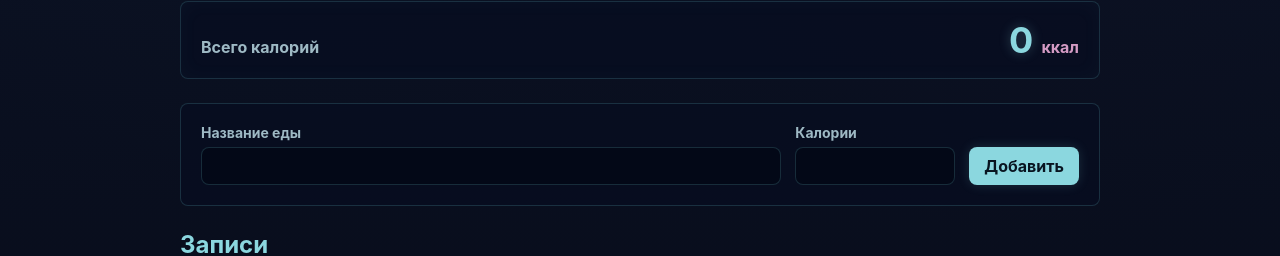
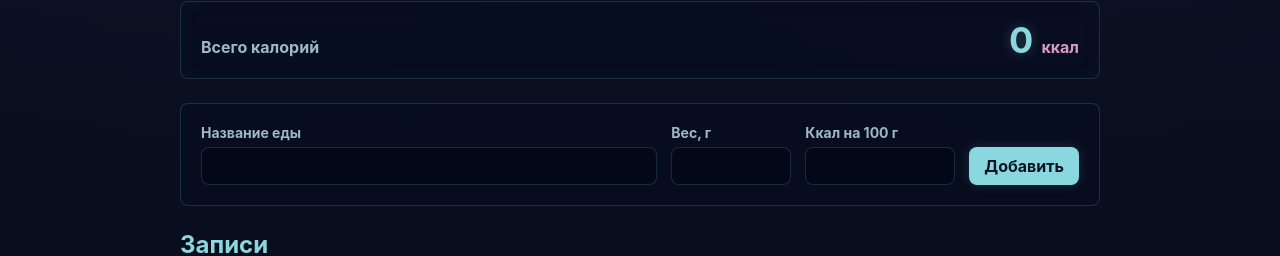
Before and after one commit to Fizalion/food-tracker, a React (Vite) app: page / in a window 1280 px wide. Shown: the part 201-457 px from the top of the page. Built offline with nearby package versions, Linux system fonts and the light colour scheme.

Commit message:
Add grams-based calorie calculation

```diff
--- a/src/components/FoodEntry/FoodEntry.jsx
+++ b/src/components/FoodEntry/FoodEntry.jsx
@@ -4,15 +4,17 @@ import styles from "./FoodEntry.module.css";
 import { useFoodEntryEdit } from "./useFoodEntryEdit";
 
 const FoodEntry = ({ entry, removeFoodEntryById, updateFoodEntryById }) => {
-  const { id, title, calories } = entry;
+  const { id, title, calories, grams } = entry;
 
   const {
     isEditing,
     editTitle,
-    editCalories,
+    editGrams,
+    editCaloriesPer100g,
     editError,
     handleEditTitleChange,
-    handleEditCaloriesChange,
+    handleEditGramsChange,
+    handleEditCaloriesPer100gChange,
     handleStartEdit,
     handleSaveEdit,
     handleCancelEdit,
@@ -42,9 +44,18 @@ const FoodEntry = ({ entry, removeFoodEntryById, updateFoodEntryById }) => {
 
           <input
             className={styles.input}
-            aria-label="Калории"
-            value={editCalories}
-            onChange={handleEditCaloriesChange}
+            aria-label="Вес, г"
+            value={editGrams}
+            onChange={handleEditGramsChange}
+            type="number"
+            min="1"
+          />
+
+          <input
+            className={styles.input}
+            aria-label="Ккал на 100 г"
+            value={editCaloriesPer100g}
+            onChange={handleEditCaloriesPer100gChange}
             type="number"
             min="1"
           />
@@ -60,6 +71,7 @@ const FoodEntry = ({ entry, removeFoodEntryById, updateFoodEntryById }) => {
         <>
           <div className={styles.content}>
             <span className={styles.title}>{title}</span>
+            <span className={styles.weight}>{grams} г</span>
             <span className={styles.calories}>{calories} ккал</span>
           </div>
 
--- a/src/components/FoodEntry/FoodEntry.module.css
+++ b/src/components/FoodEntry/FoodEntry.module.css
@@ -19,6 +19,12 @@
   font-weight: 800;
 }
 
+.weight {
+  color: #9eb9c4;
+  font-size: 14px;
+  font-weight: 700;
+}
+
 .calories {
   color: #d49bc4;
   font-weight: 700;
@@ -33,7 +39,7 @@
 
 .editForm {
   display: grid;
-  grid-template-columns: minmax(0, 1fr) 140px auto;
+  grid-template-columns: minmax(180px, 1fr) 110px 140px auto;
   align-items: center;
   gap: 10px;
   width: 100%;
--- a/src/components/FoodEntry/useFoodEntryEdit.js
+++ b/src/components/FoodEntry/useFoodEntryEdit.js
@@ -1,55 +1,72 @@
 import { useState } from "react";
+import { calculateCalories } from "../../utils/foodEntries";
 
 export const useFoodEntryEdit = (entry, updateFoodEntryById) => {
-  const { id, title, calories } = entry;
+  const { id, title, grams, caloriesPer100g } = entry;
 
   const [isEditing, setIsEditing] = useState(false);
   const [editTitle, setEditTitle] = useState(title);
-  const [editCalories, setEditCalories] = useState(String(calories));
+  const [editGrams, setEditGrams] = useState(String(grams));
+  const [editCaloriesPer100g, setEditCaloriesPer100g] = useState(
+    String(caloriesPer100g),
+  );
   const [editError, setEditError] = useState("");
 
   const handleEditTitleChange = (event) => setEditTitle(event.target.value);
 
-  const handleEditCaloriesChange = (event) =>
-    setEditCalories(event.target.value);
+  const handleEditGramsChange = (event) => setEditGrams(event.target.value);
+
+  const handleEditCaloriesPer100gChange = (event) =>
+    setEditCaloriesPer100g(event.target.value);
 
   const handleStartEdit = () => {
     setEditTitle(title);
-    setEditCalories(String(calories));
+    setEditGrams(String(grams));
+    setEditCaloriesPer100g(String(caloriesPer100g));
     setEditError("");
     setIsEditing(true);
   };
 
   const handleSaveEdit = () => {
     const trimmedTitle = editTitle.trim();
-    const caloriesAmount = Number(editCalories);
+    const gramsAmount = Number(editGrams);
+    const caloriesPer100gAmount = Number(editCaloriesPer100g);
 
     if (!trimmedTitle) {
       setEditError("Введите название еды");
       return;
     }
 
+    if (editGrams === "" || gramsAmount < 1 || Number.isNaN(gramsAmount)) {
+      setEditError("Введите вес больше 0");
+      return;
+    }
+
     if (
-      editCalories === "" ||
-      caloriesAmount < 1 ||
-      Number.isNaN(caloriesAmount)
+      editCaloriesPer100g === "" ||
+      caloriesPer100gAmount < 1 ||
+      Number.isNaN(caloriesPer100gAmount)
     ) {
-      setEditError("Введите калории больше 0");
+      setEditError("Введите ккал на 100 г больше 0");
       return;
     }
 
     updateFoodEntryById({
       id,
       title: trimmedTitle,
-      calories: caloriesAmount,
+      grams: gramsAmount,
+      caloriesPer100g: caloriesPer100gAmount,
+      calories: calculateCalories(gramsAmount, caloriesPer100gAmount),
     });
+
     setEditError("");
     setIsEditing(false);
   };
 
   const handleCancelEdit = () => {
     setEditTitle(title);
-    setEditCalories(String(calories));
+    setEditGrams(String(grams));
+    setEditCaloriesPer100g(String(caloriesPer100g));
     setEditError("");
     setIsEditing(false);
   };
@@ -57,10 +74,12 @@ export const useFoodEntryEdit = (entry, updateFoodEntryById) => {
   return {
     isEditing,
     editTitle,
-    editCalories,
+    editGrams,
+    editCaloriesPer100g,
     editError,
     handleEditTitleChange,
-    handleEditCaloriesChange,
+    handleEditGramsChange,
+    handleEditCaloriesPer100gChange,
     handleStartEdit,
     handleSaveEdit,
     handleCancelEdit,
--- a/src/components/FoodInput/FoodInput.jsx
+++ b/src/components/FoodInput/FoodInput.jsx
@@ -11,8 +11,10 @@ const FoodInput = ({ addFoodEntry, selectedDate }) => {
     handleSubmit,
     food,
     handleFoodChange,
-    calories,
-    handleCaloriesChange,
+    grams,
+    handleGramsChange,
+    caloriesPer100g,
+    handleCaloriesPer100gChange,
     error,
   } = useFoodForm(addFoodEntry, selectedDate, focusOnFoodInput);
 
@@ -32,16 +34,30 @@ const FoodInput = ({ addFoodEntry, selectedDate }) => {
       </div>
 
       <div className={styles.field}>
-        <label className={styles.label} htmlFor="food-calories">
-          Калории
+        <label className={styles.label} htmlFor="food-grams">
+          Вес, г
         </label>
         <input
           className={styles.input}
-          id="food-calories"
+          id="food-grams"
           type="number"
           min="1"
-          value={calories}
-          onChange={handleCaloriesChange}
+          value={grams}
+          onChange={handleGramsChange}
+        />
+      </div>
+
+      <div className={styles.field}>
+        <label className={styles.label} htmlFor="food-calories-per-100g">
+          Ккал на 100 г
+        </label>
+        <input
+          className={styles.input}
+          id="food-calories-per-100g"
+          type="number"
+          min="1"
+          value={caloriesPer100g}
+          onChange={handleCaloriesPer100gChange}
         />
       </div>
 
--- a/src/components/FoodInput/FoodInput.module.css
+++ b/src/components/FoodInput/FoodInput.module.css
@@ -1,6 +1,6 @@
 .form {
   display: grid;
-  grid-template-columns: minmax(0, 1fr) 160px auto;
+  grid-template-columns: minmax(220px, 1fr) 120px 150px auto;
   align-items: end;
   gap: 14px;
   padding: 20px;
--- a/src/components/FoodInput/useFoodForm.js
+++ b/src/components/FoodInput/useFoodForm.js
@@ -1,40 +1,57 @@
 import { useState } from "react";
+import { calculateCalories } from "../../utils/foodEntries";
 
 export const useFoodForm = (addFoodEntry, selectedDate, onSuccess) => {
   const [food, setFood] = useState("");
-  const [calories, setCalories] = useState("");
+  const [grams, setGrams] = useState("");
+  const [caloriesPer100g, setCaloriesPer100g] = useState("");
   const [error, setError] = useState("");
 
   const handleFoodChange = (event) => setFood(event.target.value);
-  const handleCaloriesChange = (event) => setCalories(event.target.value);
+  const handleGramsChange = (event) => setGrams(event.target.value);
+  const handleCaloriesPer100gChange = (event) =>
+    setCaloriesPer100g(event.target.value);
 
   const handleSubmit = (event) => {
     event.preventDefault();
 
     const trimmedFood = food.trim();
-    const caloriesAmount = Number(calories);
+    const gramsAmount = Number(grams);
+    const caloriesPer100gAmount = Number(caloriesPer100g);
 
     if (!trimmedFood) {
       setError("Введите название еды");
       return;
     }
 
-    if (calories === "" || caloriesAmount < 1 || Number.isNaN(caloriesAmount)) {
-      setError("Введите калории больше 0");
+    if (grams === "" || gramsAmount < 1 || Number.isNaN(gramsAmount)) {
+      setError("Введите вес больше 0");
+      return;
+    }
+
+    if (
+      caloriesPer100g === "" ||
+      caloriesPer100gAmount < 1 ||
+      Number.isNaN(caloriesPer100gAmount)
+    ) {
+      setError("Введите калории на 100 г больше 0");
       return;
     }
 
     const entry = {
       id: Date.now(),
       title: trimmedFood,
-      calories: caloriesAmount,
+      grams: gramsAmount,
+      caloriesPer100g: caloriesPer100gAmount,
+      calories: calculateCalories(gramsAmount, caloriesPer100gAmount),
       date: selectedDate,
       createdAt: new Date().toISOString(),
     };
 
     addFoodEntry(entry);
     setFood("");
-    setCalories("");
+    setGrams("");
+    setCaloriesPer100g("");
     setError("");
     onSuccess?.();
   };
@@ -43,8 +60,10 @@ export const useFoodForm = (addFoodEntry, selectedDate, onSuccess) => {
     handleSubmit,
     food,
     handleFoodChange,
-    calories,
-    handleCaloriesChange,
+    grams,
+    handleGramsChange,
+    caloriesPer100g,
+    handleCaloriesPer100gChange,
     error,
   };
 };
--- a/src/redux/foodEntries/foodEntriesSlice.js
+++ b/src/redux/foodEntries/foodEntriesSlice.js
@@ -22,7 +22,9 @@ export const foodEntriesSlice = createSlice({
       const entry = state.find((entry) => entry.id === action.payload.id);
       if (entry) {
         entry.title = action.payload.title;
+        entry.grams = action.payload.grams;
         entry.calories = action.payload.calories;
+        entry.caloriesPer100g = action.payload.caloriesPer100g;
       }
     },
   },
--- a/src/types/foodEntry.ts
+++ b/src/types/foodEntry.ts
@@ -1,7 +1,9 @@
 export type FoodEntry = {
   id: number;
   title: string;
+  grams: number;
   calories: number;
+  caloriesPer100g: number;
   date: string;
   createdAt: string;
 };
--- a/src/utils/foodEntries.ts
+++ b/src/utils/foodEntries.ts
@@ -10,6 +10,11 @@ export const getTotalCalories = (entries: FoodEntry[]): number =>
     return acc + entry.calories;
   }, 0);
 
+export const calculateCalories = (
+  grams: number,
+  caloriesPer100g: number,
+): number => Math.round((grams * caloriesPer100g) / 100);
+
 export const getAvailableDates = (entries: FoodEntry[]): string[] =>
   [...new Set(entries.map((entry) => entry.date))].sort((a, b) =>
     b.localeCompare(a),
```
Also changed, not shown: 1 other file (tests, documents, lock files or other folders).
